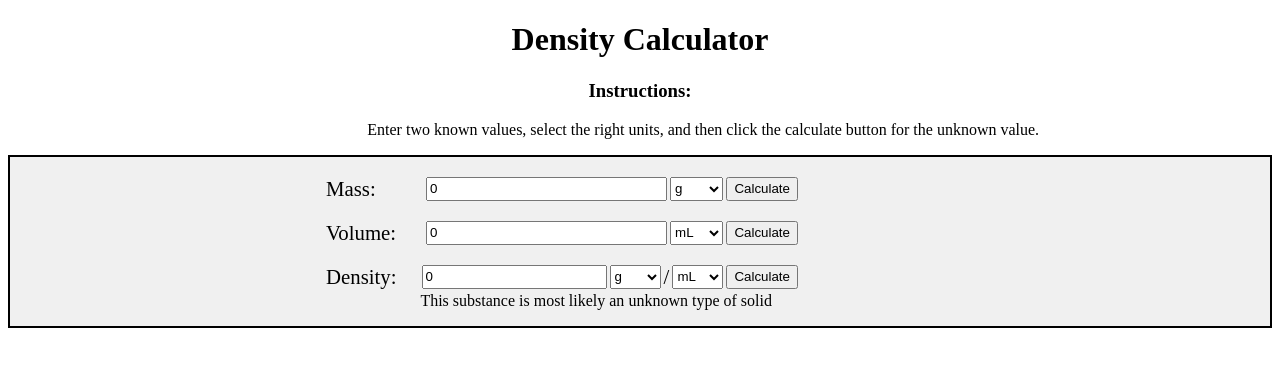
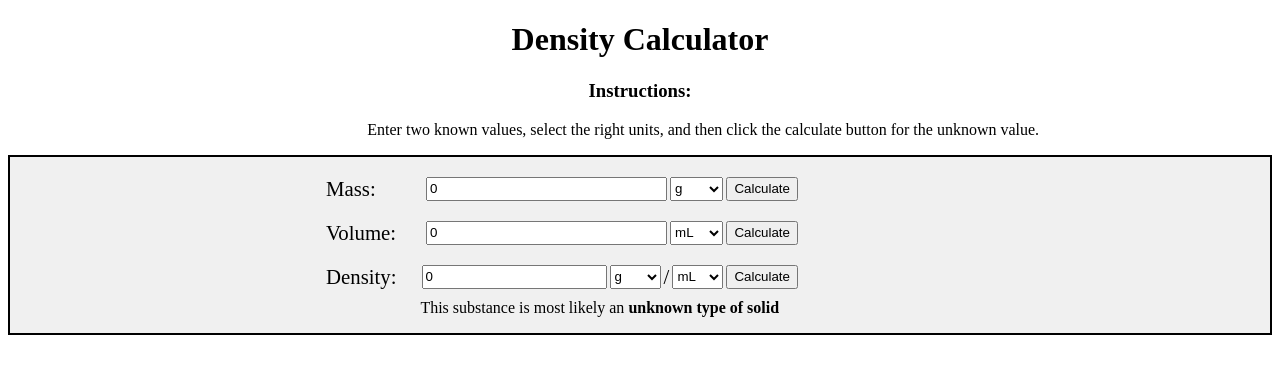
Before and after one commit to Tallented-Code-bot/density_calculator, a React (Create React App) app: page / in a window 1280 px wide. Shown: the top 374 px of the page. Built offline with nearby package versions, Linux system fonts and the light colour scheme; the HTML template or start-up script is replaced by a standard one.

Commit message:
style  changes

```diff
--- a/public/index.html
+++ b/public/index.html
@@ -24,7 +24,7 @@
       work correctly both with client-side routing and a non-root public URL.
       Learn how to configure a non-root public URL by running `npm run build`.
     -->
-    <title>React App</title>
+    <title>Density Calculator</title>
   </head>
   <body>
     <noscript>You need to enable JavaScript to run this app.</noscript>
--- a/src/App.css
+++ b/src/App.css
@@ -95,5 +95,6 @@ label{
 
 p{
 	padding-left:10%;
-	margin-top:3px;
+	margin-top:10px;
+
 }
--- a/src/Calculator.js
+++ b/src/Calculator.js
@@ -242,7 +242,7 @@ const Calculator=()=>{
         <button onClick={calculateDensity}>Calculate</button><br/>
 
       </div>
-      <p className="caption">This substance is most likely an {findSolidType()}</p>
+      <p className="caption">This substance is most likely an <b>{findSolidType()}</b></p>
 
 
 
```
